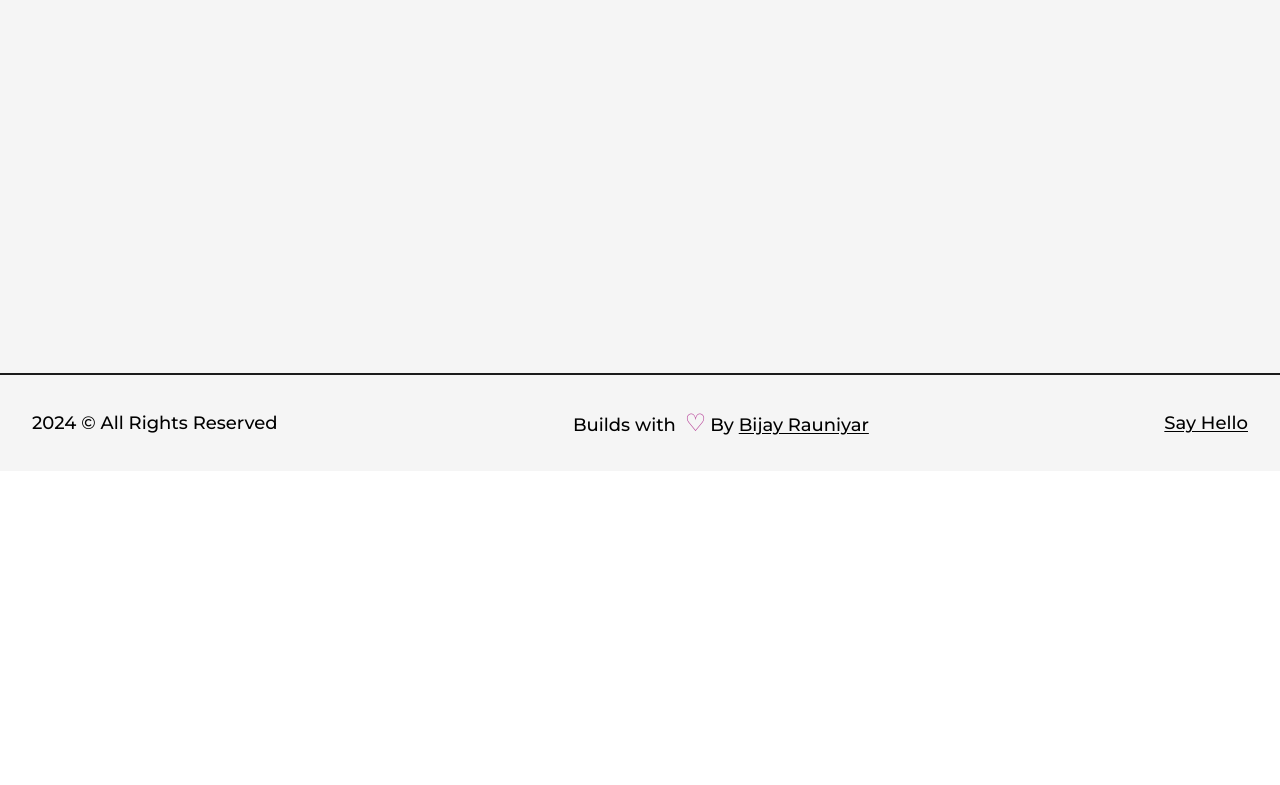
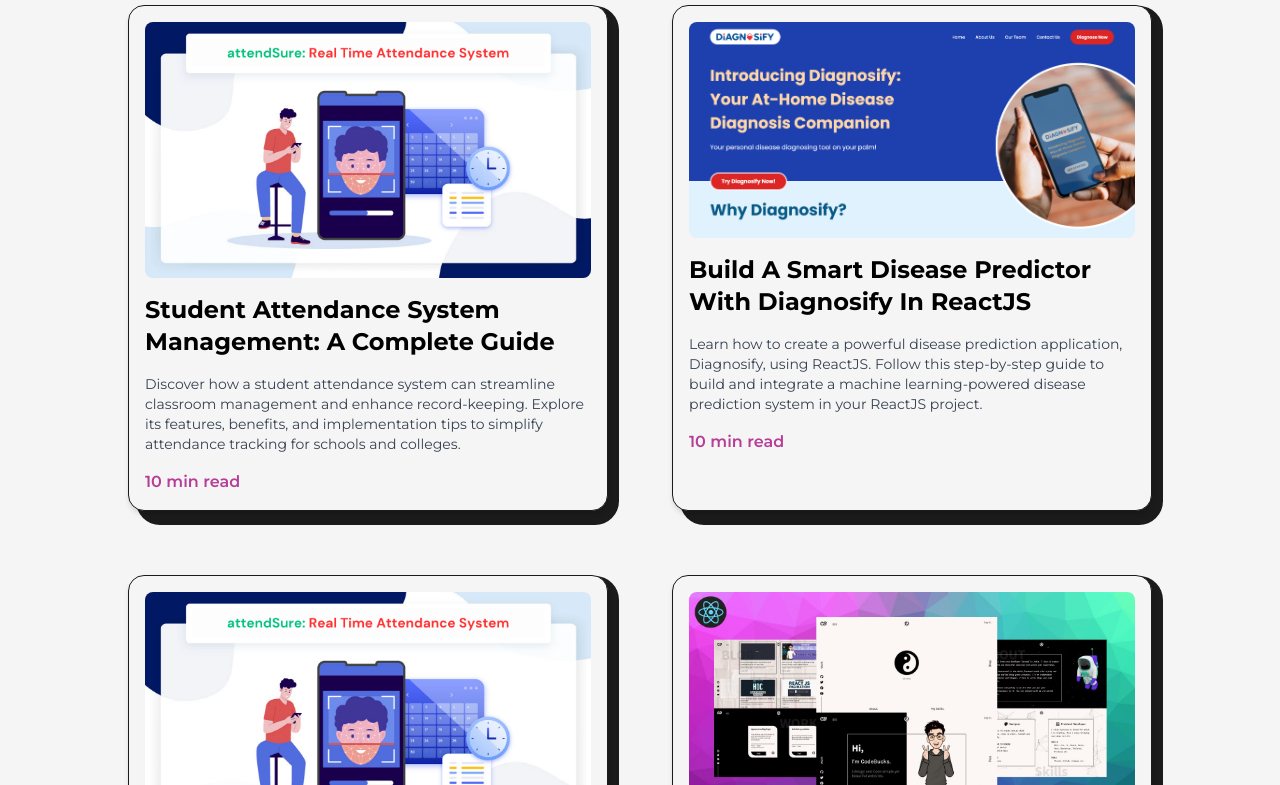
Before and after one commit to bijayrauniyar90/Personal-Portfolio-Website-with-NextJs--Tailwind-CSS---Framer-Motion, a Next.js app: page /articles in a window 1280 px wide. Before the commit this address had no page. Shown: the part 515-1300 px from the top of the page. Before the commit the page ends 986 px from the top, so only its background shows below. Built offline with nearby package versions, Linux system fonts and the light colour scheme.

Commit message:
article file add

```diff
--- a/src/components/ExperienceCopy.js
+++ b/src/components/ExperienceCopy.js
@@ -4,6 +4,7 @@
 
 const Details = ({position, company, companyLink, time, address, work}) =>{
     const ref = useRef(null);
+
     return(
         <li ref ={ref} className="my-8 first:mt-0  last:mt-0 w-[60%] mx-auto flex flex-col items-center justify-between">
 
--- a/src/components/NavBar.js
+++ b/src/components/NavBar.js
@@ -37,7 +37,7 @@
         <CustomLink href="/" title="Home"  className='mr-4'/>
         <CustomLink href="/about" title="About" className='mx-4'/>
         <CustomLink href="/projects" title="Projects" className='mx-4'/>
-        <CustomLink href="/titles" title="Articles" className='ml-4'/>
+        <CustomLink href="/articles" title="Articles" className='ml-4'/>
       </nav>
 
       <nav className="flex items-center justify-center flex-wrap">
--- /dev/null
+++ b/src/pages/articles.js
@@ -0,0 +1,210 @@
+import AnimatedText from "@/components/AnimatedText";
+import Layout from "@/components/Layout";
+import Head from "next/head";
+import Link from "next/link";
+import React, { useRef } from "react"; // Import useRef
+import Image from "next/image";
+import article1 from "../../public/images/projects/attenSure.png";
+import article2 from "../../public/images/projects/diagnosify.png";
+import article3 from "../../public/images/projects/portfolio-cover-image.jpg";
+import { motion, useMotionValue } from "framer-motion";
+import article4 from "../../public/images/articles/form validation in reactjs using custom react hook.png";
+import article5 from "../../public/images/articles/smooth scrolling in reactjs.png";
+import article6 from "../../public/images/articles/create modal component in react using react portals.png";
+import article7 from "../../public/images/articles/todo list app built using react redux and framer motion.png";
+import article8 from "../../public/images/articles/What is Redux with easy explanation.png";
+import article9 from "../../public/images/articles/What is higher order component in React.jpg";
+
+
+const FramerImage = motion(Image);
+
+const MovingImg = ({ title, img, link }) => {
+
+    const x = useMotionValue(0);
+    const y = useMotionValue(0);
+    const imgRef = useRef(null);
+
+    function handleMouse(event) {
+        imgRef.current.style.display="inline-block";
+        x.set(event.pageX);
+        y.set(-10);
+    }
+    function handleMouseLeave(event){
+        imgRef.current.style.display="none";
+        x.set(0);
+        y.set(0);
+    }
+  return (
+    <Link href={link} target="_blank"
+    onMouseMove={handleMouse}
+    onMouseLeave={handleMouseLeave}
+    >
+      <h2
+        className="capitalize text-xl font-semibold
+            hover:underline
+            "
+      >
+        {title}
+      </h2>
+      <FramerImage
+      style={{x:x,y:y}}
+      initial={{opacity:0}}
+      whileInView={{opacity:1, transition:{duration:0.2}}}
+      ref={imgRef} src={img} alt={title} className="z-10 w-96 h-auto hidden absolute rounded-lg" />
+    </Link>
+  );
+};
+
+const Article = ({ img, title, date, link }) => {
+  return (
+    <motion.li
+    initial={{y:200}}
+    whileInView={{y:0, transition:{duration:0.5, ease:"easeInOut"}}}
+    viewport={{once:true}}
+      className="relative w-full p-4 py-6 my-4 rounded-xl
+         flex items-center justify-between bg-light text-dark first:mt-0 border border-solid
+         border-dark border-r-4 border-b-4"
+    >
+      <MovingImg title={title} img={img} link={link} />
+      <span className="text-primary font-semibold pl-4">{date}</span>
+    </motion.li>
+  );
+};
+
+const FeaturedArticle = ({ img, title, time, summary, link }) => {
+  return (
+    <li
+      className=" relative col-span-1 w-full p-4 bg-light border border-dark
+                 rounded-2xl shadow-md hover:shadow-lg transition-shadow"
+    >
+      <div
+        className="absolute top-0 -right-3 -z-10 w-[101%] h-[103%] rounded-[1.5rem] bg-dark
+      rounded-br-3xl"
+      />
+      <Link href={link} target="_blank" rel="noopener noreferrer">
+        <FramerImage
+          src={img}
+          alt={title}
+          className="w-full h-auto rounded-lg inline-block cursor-pointer overflow-hidden"
+          whileHover={{ scale: 1.05 }}
+          transition={{ duration: 0.2 }}
+          priority
+        />
+      </Link>
+
+      <Link href={link} target="_blank" rel="noopener noreferrer">
+        <h2 className="capitalize text-2xl font-bold my-4 mt-4 hover:underline transition-colors">
+          {title}
+        </h2>
+      </Link>
+      <p className="text-sm mb-4 text-gray-700">{summary}</p>
+      <span className="text-primary font-semibold">{time}</span>
+    </li>
+  );
+};
+
+const Articles = () => {
+  return (
+    <>
+      <Head>
+        <title>Bijay Rauniyar | Articles Page</title>
+        <meta
+          name="description"
+          content="Explore informative and innovative articles by Bijay Rauniyar, focusing on technology, student systems, and impactful solutions."
+        />
+      </Head>
+
+      <main className="w-full mb-16 flex flex-col items-center justify-center overflow-hidden">
+        <Layout className="pt-16">
+          <AnimatedText
+            text="Innovation Begins With a Single Question!"
+            className="mb-16 text-center"
+          />
+          <ul className="grid grid-cols-1 lg:grid-cols-2 gap-16">
+            <FeaturedArticle
+              title="Student Attendance System Management: A Complete Guide"
+              summary="Discover how a student attendance system can streamline classroom management and enhance record-keeping.
+              Explore its features, benefits, and implementation tips to simplify attendance tracking for schools and colleges."
+              time="10 min read"
+              link="/"
+              img={article1}
+            />
+
+            <FeaturedArticle
+              title="Build a Smart Disease Predictor with Diagnosify in ReactJS"
+              summary="Learn how to create a powerful disease prediction application, Diagnosify, using ReactJS.
+                        Follow this step-by-step guide to build and integrate a machine learning-powered disease prediction system in
+                        your ReactJS project."
+              time="10 min read"
+              link="/"
+              img={article2}
+            />
+
+            <FeaturedArticle
+              title="Student Attendance System Management: A Complete Guide"
+              summary="Discover how a student attendance system can streamline classroom management and enhance record-keeping.
+              Explore its features, benefits, and implementation tips to simplify attendance tracking for schools and colleges."
+              time="10 min read"
+              link="/"
+              img={article1}
+            />
+
+            <FeaturedArticle
+              title="Build a Personal Portfolio Website with Next.js, Tailwind CSS, and Framer Motion"
+              summary="Learn how to design and develop a captivating personal portfolio website using
+              Next.js for fast server-side rendering, Tailwind CSS for a responsive and utility-first
+              styling approach, and Framer Motion for adding beautiful animations to your site."
+              time="12 min read"
+              link="/"
+              img={article3}
+            />
+          </ul>
+
+          <h2 className="font-bold text-4xl w-full text-center my-16 mt-32">
+            All Articles
+          </h2>
+          <ul>
+            <Article
+              title="Form Validation In Reactjs: Build A Reusable Custom Hook For Inputs And Error Handling"
+              date="Jan 3, 2025"
+              link="/"
+              img={article4}
+            />
+            <Article
+              title="Silky Smooth Scrolling In Reactjs: A Step-By-Step Guide For React Developers"
+              date="Jan 3, 2025"
+              link="/"
+              img={article5}
+            />
+            <Article
+              title="Creating An Efficient Modal Component In React Using Hooks And Portals"
+              date="Jan 3, 2025"
+              link="/"
+              img={article6}
+            />
+            <Article
+              title="Build A Fabulous Todo List App With React, Redux And Framer-Motion"
+              date="Jan 3, 2025"
+              link="/"
+              img={article7}
+            />
+            <Article
+              title="Redux Simplified: A Beginner's Guide For Web Developers"
+              date="Jan 3, 2025"
+              link="/"
+              img={article8}
+            />
+            <Article
+              title="What Is Higher Order Component (Hoc) In React?"
+              date="Jan 3, 2025"
+              link="/"
+              img={article9}
+            />
+          </ul>
+        </Layout>
+      </main>
+    </>
+  );
+};
+
+export default Articles;
--- a/src/pages/projectPrefect.js
+++ b/src/pages/projectPrefect.js
@@ -5,9 +5,9 @@
 import Link from "next/link";
 import React from "react";
 import { GithubIcon } from "@/components/Icon";
-import project1 from "../../public/images/projects/crypto-screener-cover-image.jpg";
-// import project2 from "../../public/images/projects/project2-cover-image.jpg";
-// import project3 from "../../public/images/projects/project3-cover-image.jpg";
+import project1 from "../../public/images/projects/diagnosify.png";
+import project2 from "../../public/images/projects/attenSure.png";
+import project3 from "../../public/images/projects/portfolio-cover-image.jpg";
 // import project4 from "../../public/images/projects/project4-cover-image.jpg";
 
 const FeaturedProject = ({ type, title, summary, img, link, github }) => {
@@ -55,7 +55,7 @@
   );
 };
 
-const Project = ({ title, type, img, link, github }) => {
+const Project = ({ title, type, img, link, github, summary }) => {
   return (
     <article
       className="w-full flex flex-col items-center justify-center rounded-2xl
@@ -82,6 +82,7 @@
         >
           <h2 className="text-xl font-bold mb-3">{title}</h2>
         </Link>
+        <p className="text-base font-normal mb-4">{summary}</p>
         <div className="flex items-center">
           <Link href={github} target="_blank" className="w-8 mr-3">
             <GithubIcon />
@@ -127,17 +128,19 @@
                 Designed a responsive front-end with React for a user-friendly experience.
                 Connected backend services using Node.js and FASTAPI for seamless model integration.
                 Utilized NumPy, Pandas, and Scikit-learn for data preprocessing and analytics."
-                link="/"
-                github="/"
+                link="https://frontend-sooty-phi-45.vercel.app/"
+                github="https://frontend-sooty-phi-45.vercel.app/"
                 type="Featured Project"
               />
             </div>
 
             <div className="col-span-6">
               <Project
-                title="Crypto Tracker"
-                img={project1}
-                summary="A crypto tracking application providing real-time price updates and market trends. Built with React and integrated APIs for data fetching."
+                title="Facial Recognition Attendance System"
+                img={project2}
+                summary="• Created Facial Recognition Attendance System in Python.
+                  • Implemented image processing for accurate face detection.
+                  • Proficient in Python, Local Binary Pattern Histogram (LBPH ) and machine learning frameworks."
                 link="/crypto-tracker"
                 github="/crypto-tracker-repo"
                 type="Regular Project"
@@ -146,14 +149,15 @@
             <div className="col-span-6">
               <Project
                 title="Portfolio Website"
-                img={project1}
+                img={project3}
                 summary="A personal portfolio website showcasing projects and skills. Built using Next.js and Tailwind CSS for fast and responsive design."
                 link="/portfolio"
                 github="/portfolio-repo"
                 type="Regular Project"
               />
             </div>
-            <div className="col-span-6">
+
+            {/* <div className="col-span-6">
               <Project
                 title="Task Manager App"
                 img={project1}
@@ -172,7 +176,7 @@
                 github="/e-commerce-repo"
                 type="Regular Project"
               />
-            </div>
+            </div> */}
           </div>
         </Layout>
       </main>
--- a/src/pages/projects.js
+++ b/src/pages/projects.js
@@ -7,8 +7,13 @@
 import { GithubIcon } from "@/components/Icon";
 import project1 from "../../public/images/projects/diagnosify.png";
 import project2 from "../../public/images/projects/attenSure.png";
-import project3 from "../../public/images/projects/crypto-screener-cover-image.jpg";
+import project3 from "../../public/images/projects/portfolio-cover-image.jpg";
 // import project4 from "../../public/images/projects/project4-cover-image.jpg";
+import {motion} from "framer-motion";
+
+
+
+const FramerImage = motion(Image);
 
 const FeaturedProject = ({ type, title, summary, img, link, github }) => {
   return (
@@ -25,7 +30,10 @@
         target="_blank"
         className="lg:w-1/2 w-full cursor-pointer overflow-hidden rounded-lg mb-6 lg:mb-0"
       >
-        <Image src={img} alt={title} className="w-full h-auto" />
+        <FramerImage src={img} alt={title} className="w-full h-auto"
+          whileHover={{scale:1.05}}
+          transition={{duration:0.2}}
+        />
       </Link>
 
       <div className="lg:w-1/2 w-full flex flex-col items-start justify-between pl-6">
@@ -70,7 +78,10 @@
         target="_blank"
         className="w-full cursor-pointer overflow-hidden rounded-lg mb-3"
       >
-        <Image src={img} alt={title} className="w-full h-auto" />
+        <FramerImage src={img} alt={title} className="w-full h-auto"
+         whileHover={{scale:1.05}}
+         transition={{duration:0.2}}
+        />
       </Link>
 
       <div className="w-full flex flex-col items-start justify-between">
@@ -139,8 +150,7 @@
                 title="Facial Recognition Attendance System"
                 img={project2}
                 summary="• Created Facial Recognition Attendance System in Python.
-                  • Implemented image processing for accurate face detection.
-                  • Proficient in Python, Local Binary Pattern Histogram (LBPH ) and machine learning frameworks."
+                  • Implemented image processing for accurate face detection."
                 link="/crypto-tracker"
                 github="/crypto-tracker-repo"
                 type="Regular Project"
```
